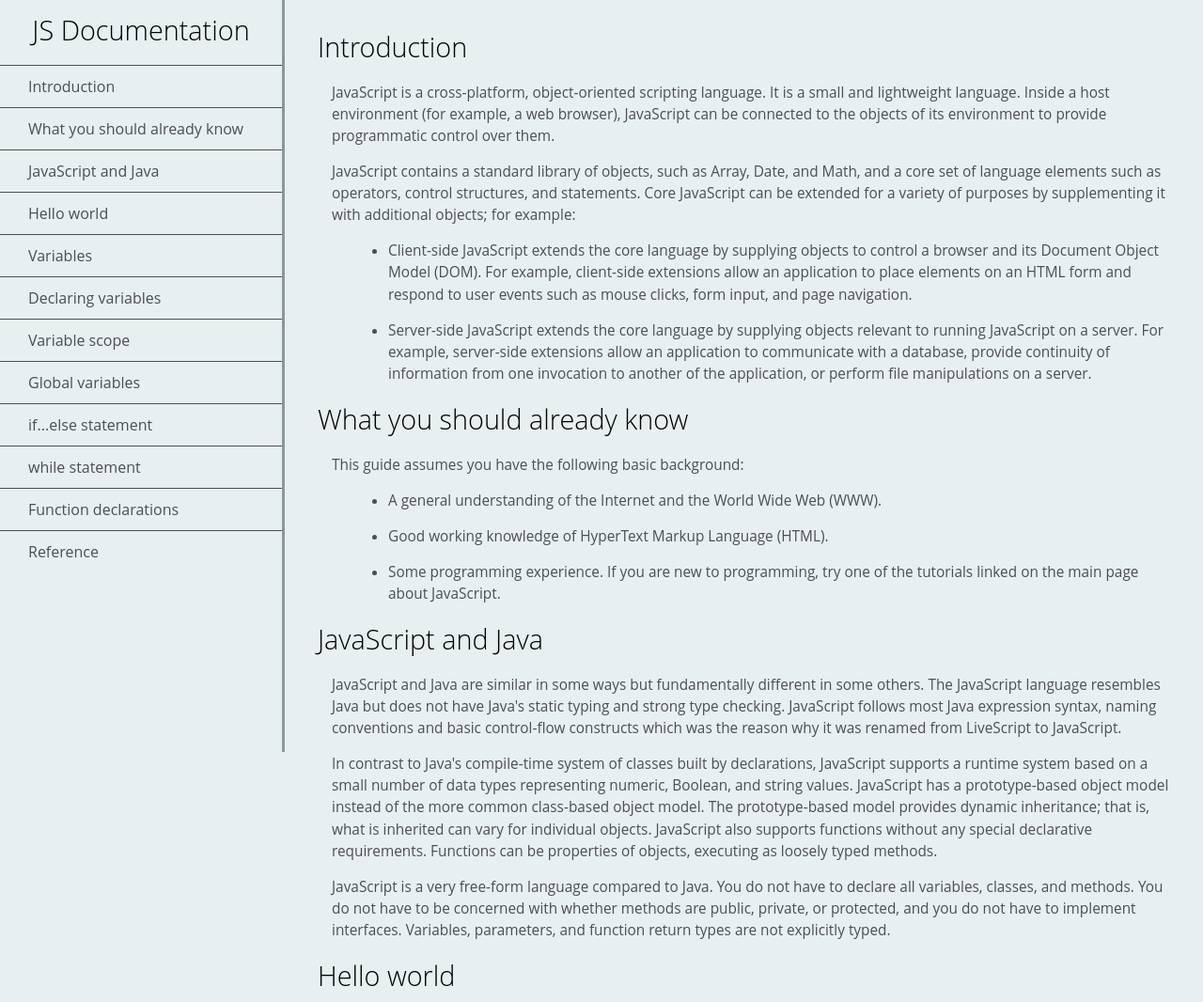
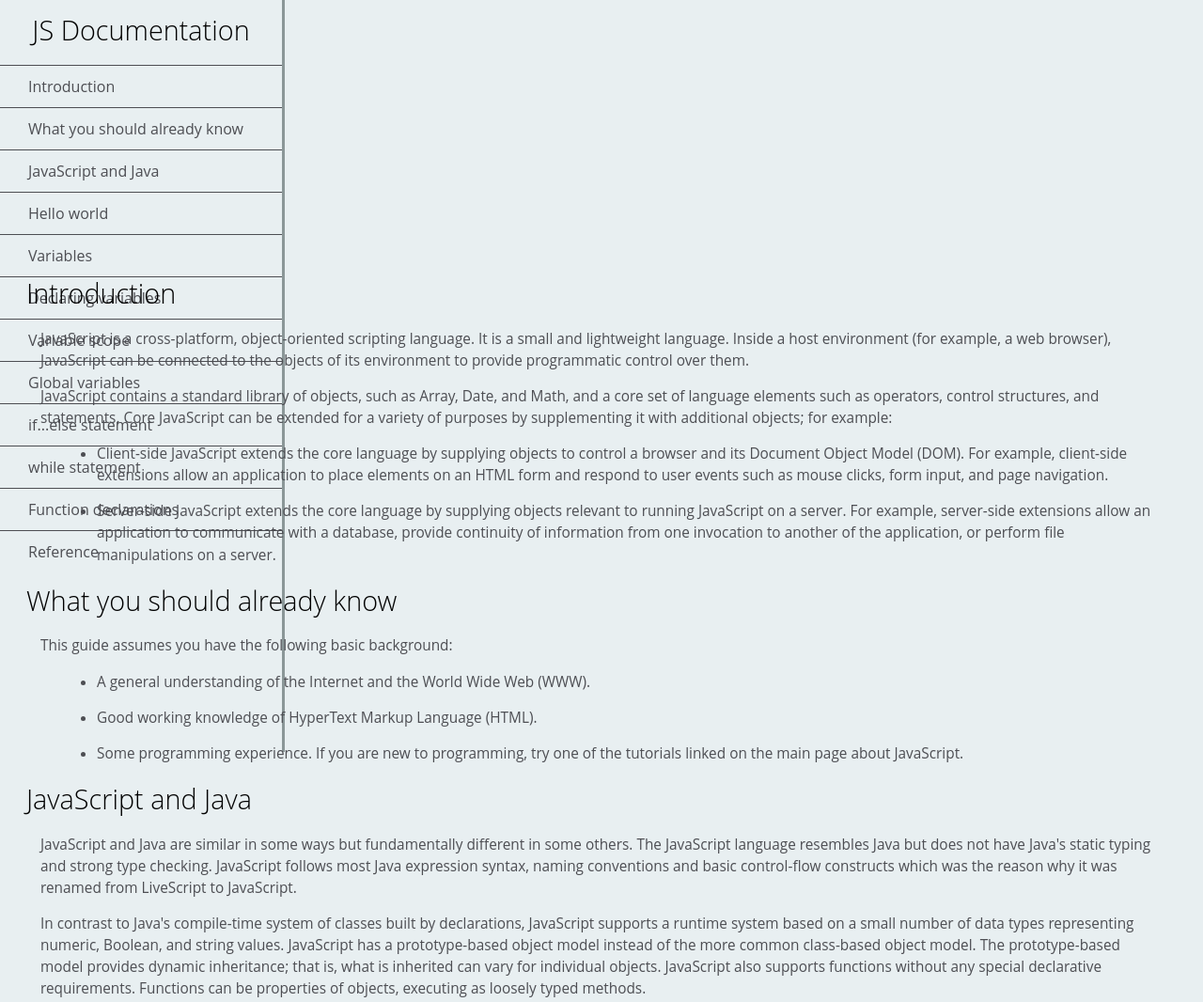
Before and after one commit to Yinkusadel/14-fcc-technical-documentation-page, a website: page index.html in a window 1280 px wide. Shown: the top 1066 px of the page at 94% size. Drawn offline with Linux system fonts and the light colour scheme.

Commit message:
main doc id linter update and mediaquery for maindocid

```diff
--- a/styles.css
+++ b/styles.css
@@ -104,3 +104,16 @@ code {
     z-index: 1;
     border-bottom: 2px solid;
   }
+}
+
+#main-doc {
+    position: relative;
+    margin-left: 0px;
+    margin-top: 270px;
+  }
+}
+
+@media only screen and (max-width: 400px) {
+  #main-doc {
+    margin-left: -10px;
+  }
```
Lines whose indentation alone changed are shown as unchanged.
